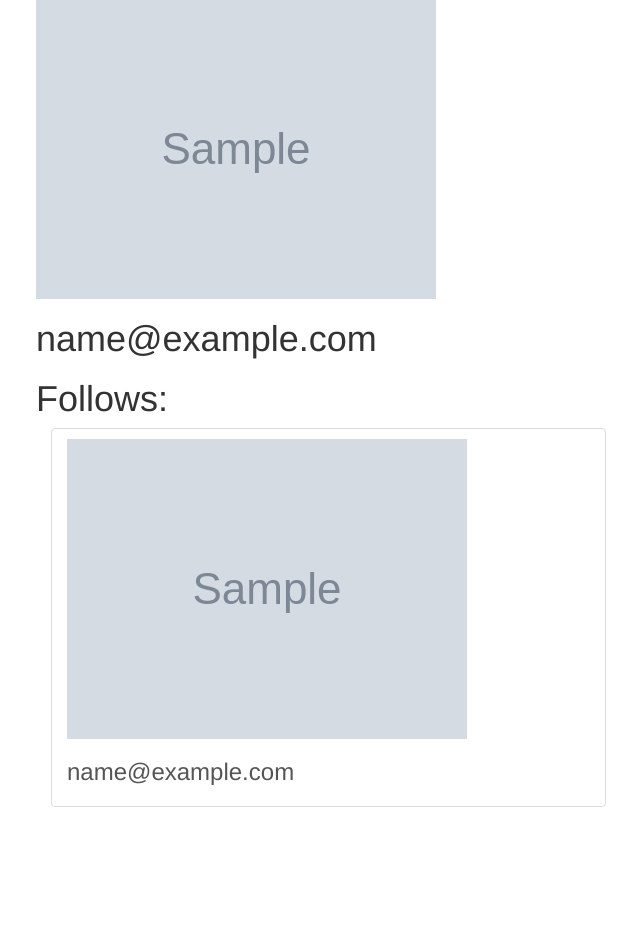
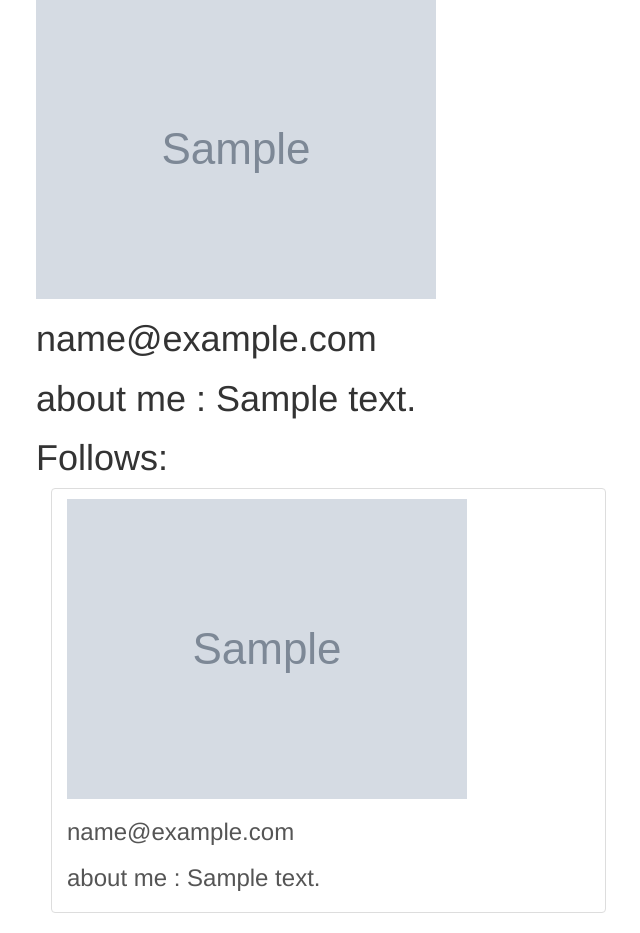
Before and after one commit to LittleTheFu/todo, a Flask app: template app/templates/user_info.html in a window 1280 px wide. Shown: the part 73-1006 px from the top of the page, without its empty margins (19-659 px from the left). Before the commit the page ends 880 px from the top, so only its background shows below. Run offline with Flask 2, Linux system fonts and the light colour scheme; tables that the repository leaves empty hold one stand-in row (values such as "Sample post"); the template is opened without the code that fills it: values that come from a table or form of the project are taken from there, most other values are stand-ins (such as "Sample title", 1, 10 or a date in 2020); grey boxes marked "Sample" are stand-in pictures; some libraries are stand-ins or nearby versions.

Commit message:
show about me in htmls

```diff
--- a/app/templates/profile.html
+++ b/app/templates/profile.html
@@ -11,6 +11,7 @@
   <a href="{{ url_for('auth.logout') }}" class="btn btn-info" role="button">Logout</a>
   <br>
   <img src="{{ avatars.gravatar(current_user.email_hash) }}">
+  about_me : {{ current_user.about_me }}
   <a href="" class="btn btn-info" role="button">Edit</a>
 
 {% endblock %}
--- a/app/templates/user_info.html
+++ b/app/templates/user_info.html
@@ -6,6 +6,7 @@
     <div class="row">
       <img src="{{ avatars.gravatar(user.email_hash) }}">
       <h1> {{ user.email }} </h1>
+      <h1> about me : {{ user.about_me }}
       <h1> Follows: </h1>
     </div>
     <div class="row">
@@ -15,6 +16,7 @@
             <a href="{{ url_for('main.userInfo', id=follower.to_user.id) }}" class="list-group-item">
               <img src="{{ avatars.gravatar(follower.to_user.email_hash) }}">
               <h3>{{ follower.to_user.email }}</h3>
+              <h3>about me : {{ follower.to_user.about_me }}</h3>
             </a>
           {% endfor %}
         </ul>
--- a/app/templates/users.html
+++ b/app/templates/users.html
@@ -15,6 +15,7 @@
         <a href="{{ url_for('main.userInfo', id=user.id) }}" class="list-group-item">
           <img src="{{ avatars.gravatar(user.email_hash) }}">
           <h3>{{ user.email }}</h3>
+          <h4> about me : {{ user.about_me }}</h4>
           <a href="{{ url_for('main.delUser', id=user.id) }}" class="btn btn-info" role="button">Delete</a>
           {% if current_user.is_authenticated %}
             {% if current_user.is_following(user) %}
```
